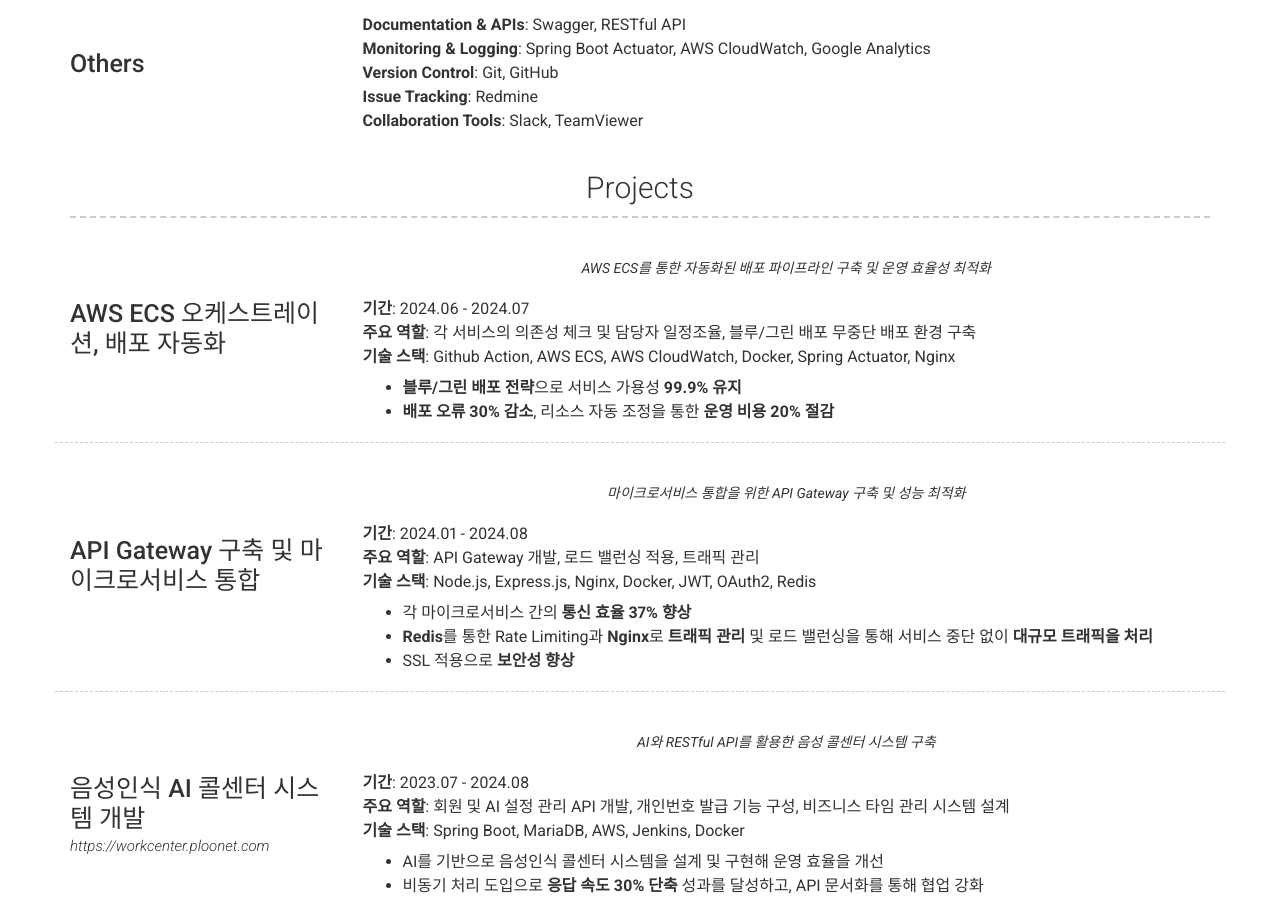
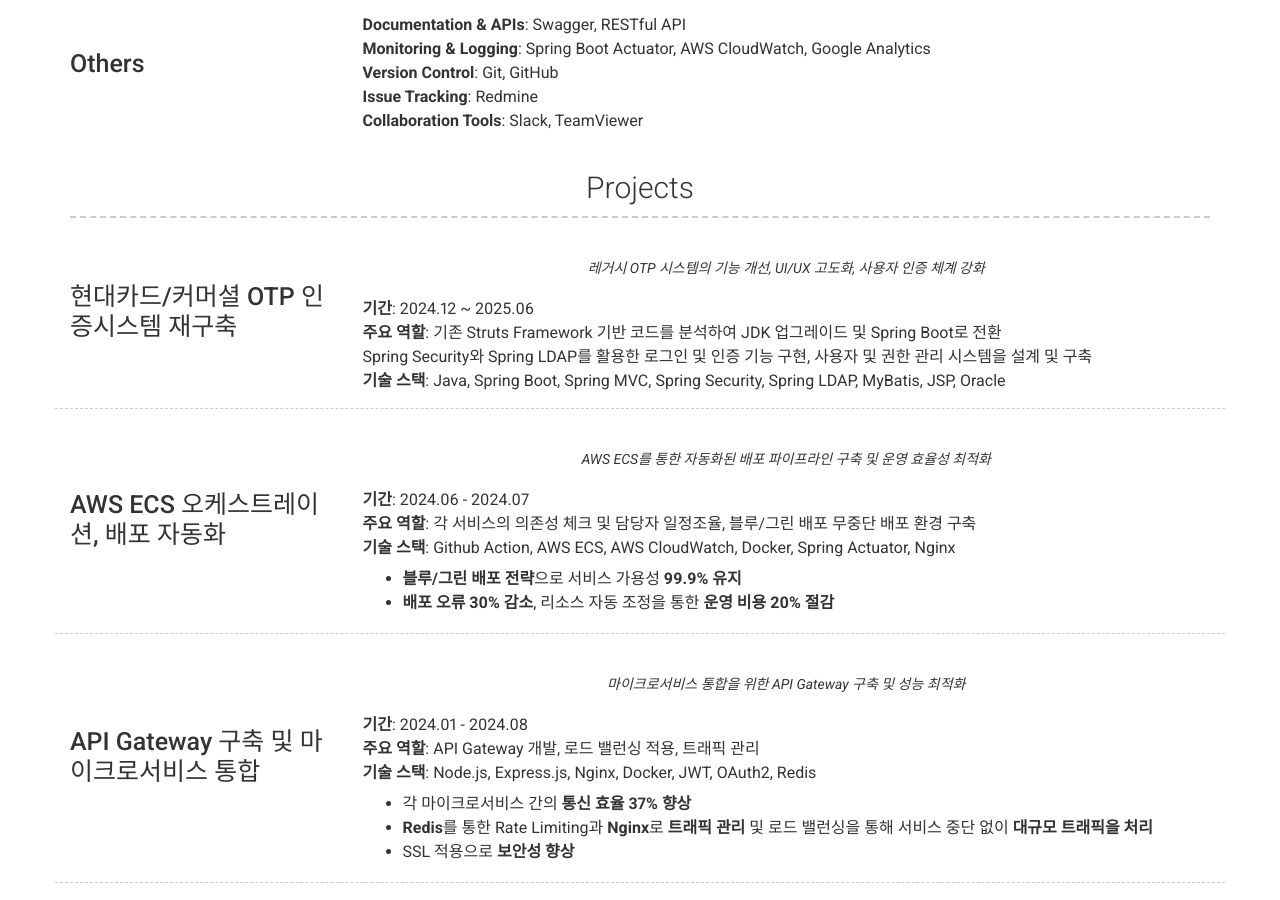
Before and after one commit to devnine-codes/devnine-codes.github.io, a Jekyll site: the page built from index.md, in a window 1280 px wide and 900 px high, scrolled down 1037 px. Built offline with Jekyll 4.4.1, drawn with Linux system fonts in a browser that asks for light colours; nearby versions of some CDN libraries; comment, search, counter and statistics services are not loaded.

Commit message:
현대카드/커머셜 프로젝트 추가

```diff
--- a/_config.yml
+++ b/_config.yml
@@ -101,6 +101,17 @@ content:
   - title: Projects
     layout: list
     content:
+      - layout: left
+        border: weak
+        title: 현대카드/커머셜 OTP 인증시스템 재구축
+        quote: >
+          레거시 OTP 시스템의 기능 개선, UI/UX 고도화, 사용자 인증 체계 강화
+        description: |
+          **기간**: 2024.12 ~ 2025.06
+          **주요 역할**: 기존 Struts Framework 기반 코드를 분석하여 JDK 업그레이드 및 Spring Boot로 전환
+          Spring Security와 Spring LDAP를 활용한 로그인 및 인증 기능 구현, 사용자 및 권한 관리 시스템을 설계 및 구축
+          **기술 스택**: Java, Spring Boot, Spring MVC, Spring Security, Spring LDAP, MyBatis, JSP, Oracle
+
       - layout: left
         border: weak
         title: AWS ECS 오케스트레이션, 배포 자동화
```
